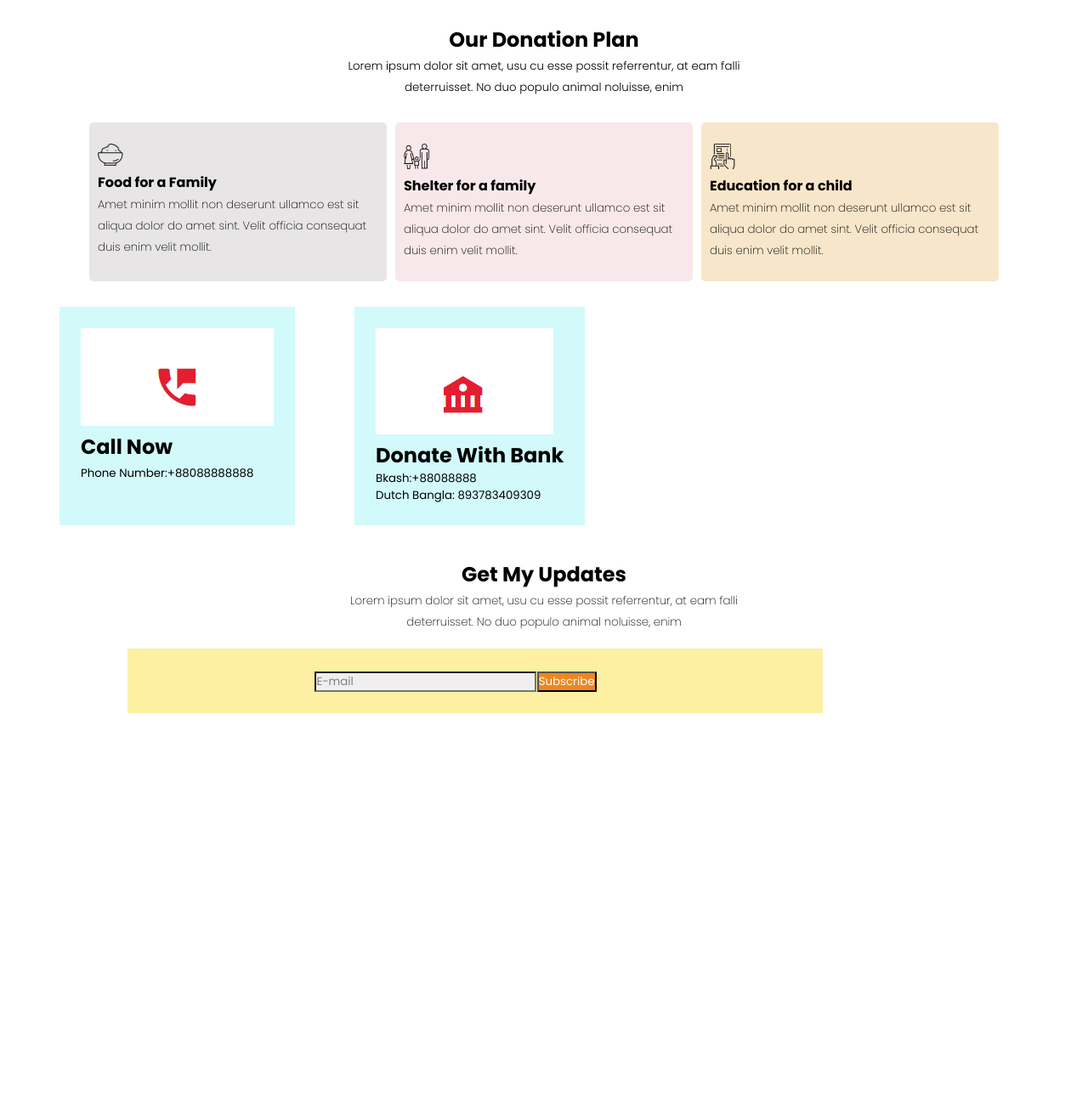
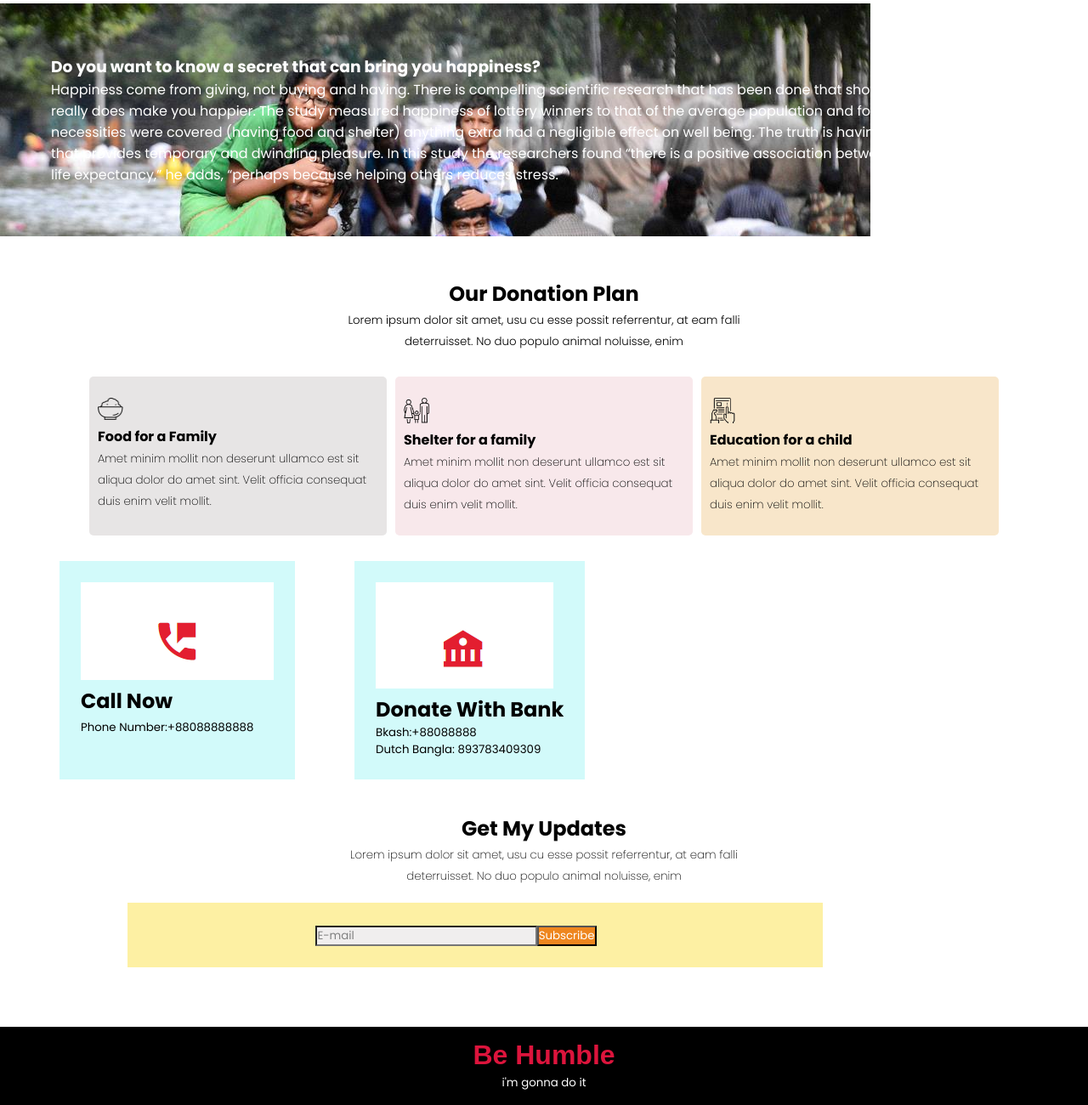
Before and after one commit to ImtiazNiloy/donate-today, a plain HTML site: page index.html in a window 1280 px wide. Shown: the part 975-2275 px from the top of the page at 85% size. Before the commit the page ends 1814 px from the top, so only its background shows below. Drawn offline with Linux system fonts and the light colour scheme.

Commit message:
final-added

```diff
--- a/index.html
+++ b/index.html
@@ -60,6 +60,24 @@
             <hr class="ammount-line">
         </div>
         <div class="l"><a class="button-again" target="_blank" href="www.donate.com">Donate Now</a></div>
+    </section>
+    <section>
+        <div class="happiness">
+            <h3>
+                Do you want to know a secret that can bring you happiness?
+            </h3>
+            <p>Happiness come from giving, not buying and having. There is compelling scientific research that has been
+                done that shows being charitable really does make you happier.
+
+                The study measured happiness of lottery winners to that of the average population and found that once
+                basic necessities were covered (having food and shelter) anything extra had a negligible effect on well
+                being.
+
+                The truth is having ‘things’ is a nicety that provides temporary and dwindling pleasure.
+
+                In this study the researchers found “there is a positive association between helping others and life
+                expectancy,” he adds, “perhaps because helping others reduces stress.”</p>
+        </div>
     </section>
     <Section class="donation-plan">
         <h1>Our Donation Plan</h1>
@@ -127,8 +145,12 @@
                         value="Subscribe"></span>
             </div>
         </div>
-
     </section>
 </body>
+<footer class="last-part">
+    <h1 class="humble">Be Humble</h1>
+    <p class="lets" style="color: white;"><small>i'm gonna do it</small>
+    </p>
+</footer>
 
 </html>
--- a/style.css
+++ b/style.css
@@ -155,7 +155,7 @@ body {
 }
 
 .sumbmit-margin {
-    margin: -4px;
+    margin: -5px;
 }
 
 .Contact {
@@ -168,3 +168,25 @@ body {
     margin-left: 70px;
     background-color: rgb(210, 250, 250);
 }
+
+.humble {
+    text-align: center;
+    font-family: fantasy;
+    color: crimson;
+}
+
+.last-part {
+    background-color: black;
+    margin-top: 70px;
+    padding: 15px;
+}
+
+.happiness {
+    padding: 60px;
+    color: rgb(255, 255, 255);
+    background-image: url(images/donation4.jpg);
+    background-repeat: no-repeat;
+    margin-top: 25px;
+
+
+}
```
